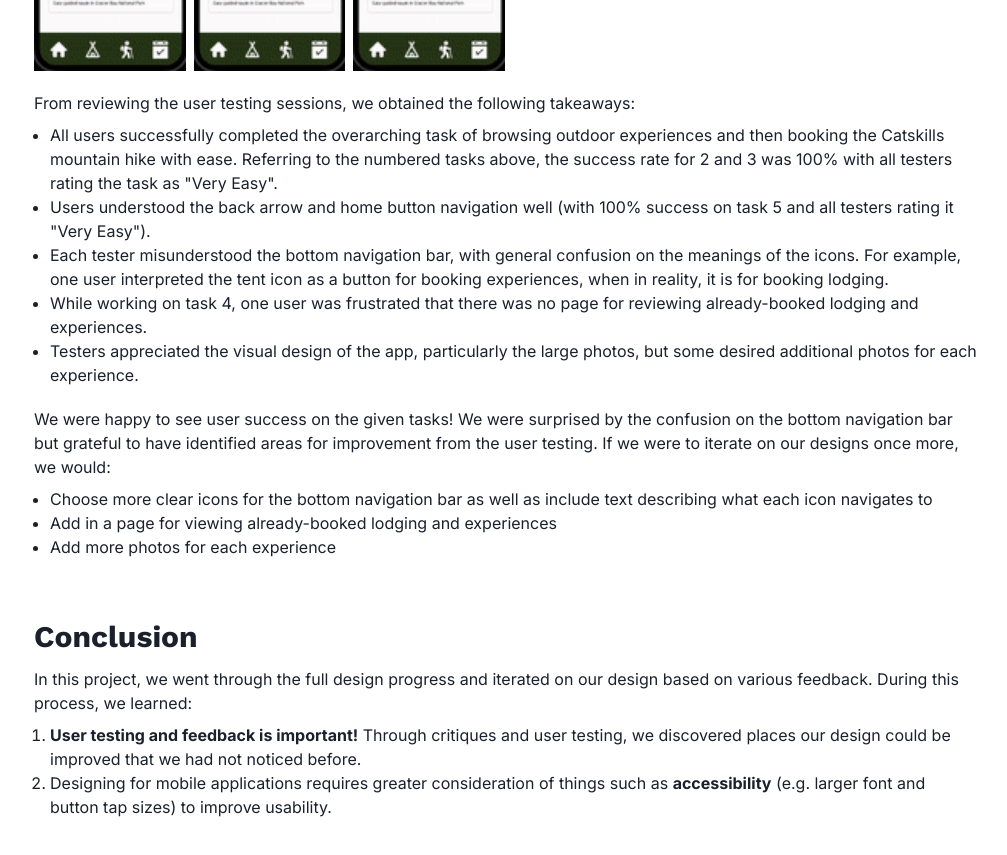
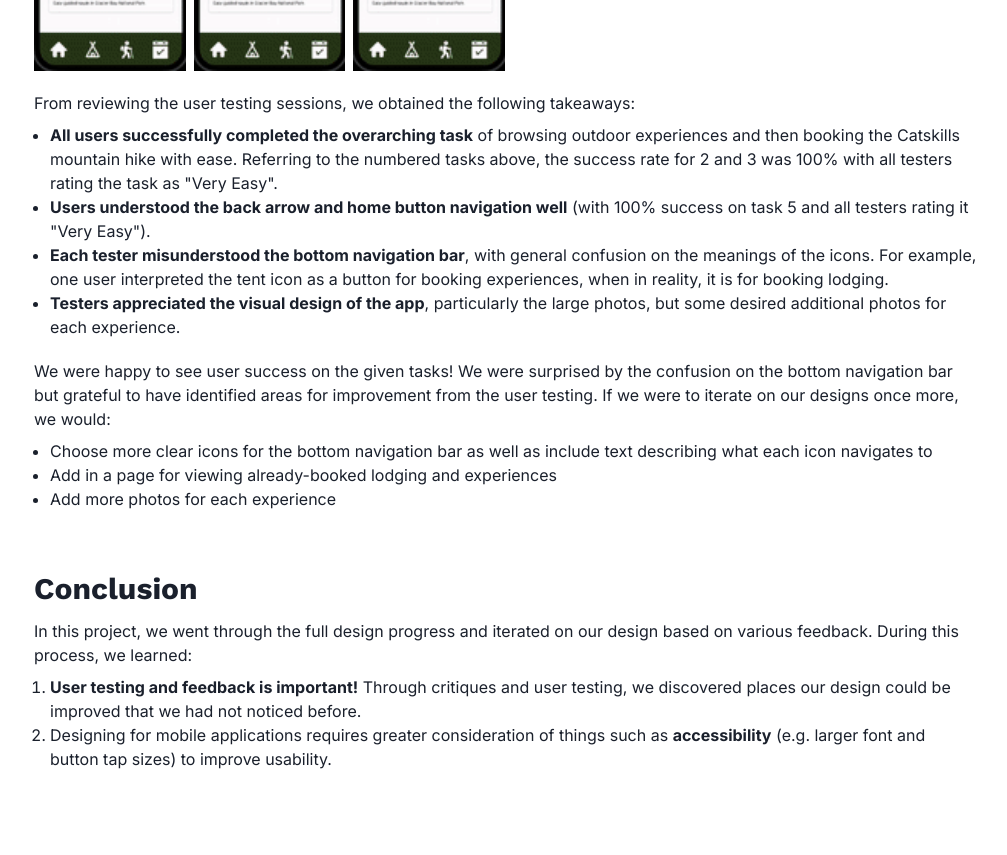
Before and after one commit to unemployedpangolin015/portfolio, a React (Create React App) app: page /#/iterative in a window 1280 px wide. Shown: the part 5340-6195 px from the top of the page, without its empty margins (134-1141 px from the left). After the commit the page ends 6151 px from the top, so only its background shows below. Built offline with nearby package versions, Linux system fonts and the light colour scheme.

Commit message:
Update Iterative.js

```diff
--- a/src/pages/Iterative.js
+++ b/src/pages/Iterative.js
@@ -117,11 +117,10 @@ const Iterative = () => {
 
     <Text pb={2}>From reviewing the user testing sessions, we obtained the following takeaways:</Text>
     <UnorderedList pb={5}>
-      <ListItem>All users successfully completed the overarching task of browsing outdoor experiences and then booking the Catskills mountain hike with ease. Referring to the numbered tasks above, the success rate for 2 and 3 was 100% with all testers rating the task as "Very Easy".</ListItem>
-      <ListItem>Users understood the back arrow and home button navigation well (with 100% success on task 5 and all testers rating it "Very Easy").</ListItem>
-      <ListItem>Each tester misunderstood the bottom navigation bar, with general confusion on the meanings of the icons. For example, one user interpreted the tent icon as a button for booking experiences, when in reality, it is for booking lodging.</ListItem>
-      <ListItem>While working on task 4, one user was frustrated that there was no page for reviewing already-booked lodging and experiences.</ListItem>
-      <ListItem>Testers appreciated the visual design of the app, particularly the large photos, but some desired additional photos for each experience.</ListItem>
+      <ListItem><Text as='b'>All users successfully completed the overarching task</Text> of browsing outdoor experiences and then booking the Catskills mountain hike with ease. Referring to the numbered tasks above, the success rate for 2 and 3 was 100% with all testers rating the task as "Very Easy".</ListItem>
+      <ListItem><Text as='b'>Users understood the back arrow and home button navigation well</Text> (with 100% success on task 5 and all testers rating it "Very Easy").</ListItem>
+      <ListItem><Text as='b'>Each tester misunderstood the bottom navigation bar</Text>, with general confusion on the meanings of the icons. For example, one user interpreted the tent icon as a button for booking experiences, when in reality, it is for booking lodging.</ListItem>
+      <ListItem><Text as='b'>Testers appreciated the visual design of the app</Text>, particularly the large photos, but some desired additional photos for each experience.</ListItem>
     </UnorderedList>
 
     <Text pb={2}>We were happy to see user success on the given tasks! We were surprised by the confusion on the bottom navigation bar but grateful to have identified areas for improvement from the user testing. If we were to iterate on our designs once more, we would:</Text>
```
